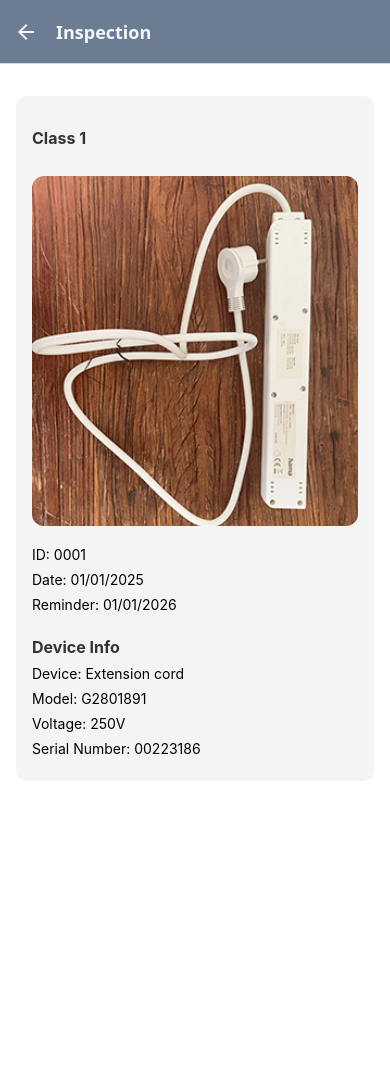
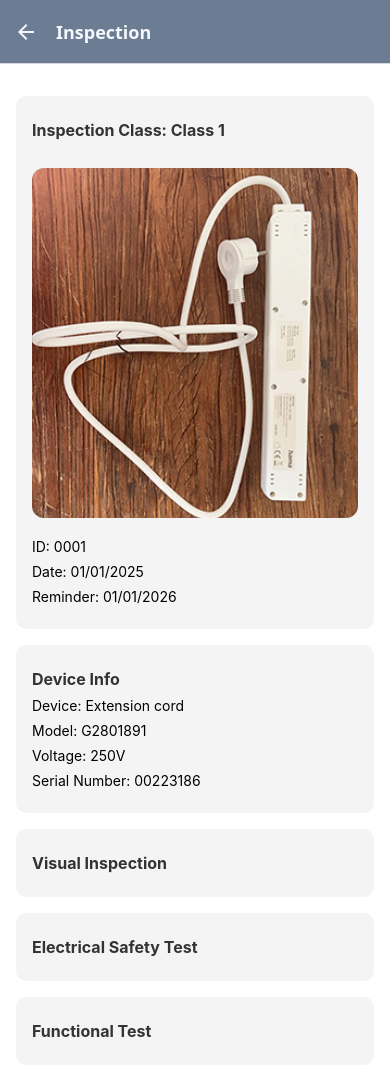
Before and after one commit to mdisumma/neumann-native, a React Native app: screen /Inspection in a window 390 px wide. Shown: the top 1076 px of the page. Before the commit the page ends 844 px from the top, so only its background shows below. Built offline with nearby package versions, Linux system fonts and the light colour scheme.

Commit message:
feat: update InspectionScreen layout and improve section titles; enhance JSON logging

```diff
--- a/api/inspection.json
+++ b/api/inspection.json
@@ -7,14 +7,14 @@
     "reminder": "01/01/2026"
   },
   "device_info": {
-    "section": "device_info",
+    "section": "Device Info",
     "device": "Extension cord",
     "model": "G2801891",
     "voltage": "250V",
     "serial_number": "00223186"
   },
   "visual_inspection": {
-    "section": "visual_inspection",
+    "section": "Visual Inspection",
     "questions": [
       {
         "order": "1",
@@ -31,7 +31,7 @@
     ]
   },
   "electrical_safety": {
-    "section": "electrical_safety",
+    "section": "Electrical Safety Test",
     "measurements": [
       {
         "order": 1,
@@ -45,7 +45,7 @@
     ]
   },
   "functional_test": {
-    "section": "functional_test",
+    "section": "Functional Test",
     "questions": [
       {
         "order": "1",
--- a/screens/InspectionScreen.tsx
+++ b/screens/InspectionScreen.tsx
@@ -13,11 +13,12 @@ interface Props {
 }
 
 export default function InspectionScreen({ navigation }: Props) {
+  console.log("inspectionJSON:", JSON.stringify(inspectionJSON, null, 2));
   return (
     <ScrollView contentContainerStyle={styles.container}>
       <View style={styles.responseBox}>
         <Text style={styles.sectionTitle}>
-          {inspectionJSON.inspection.inspection_class}
+          Inspection Class: {inspectionJSON.inspection.inspection_class}
         </Text>
         <Image
           source={require("../assets/images/test.jpg")} // your local image
@@ -32,7 +33,12 @@ export default function InspectionScreen({ navigation }: Props) {
         <Text style={styles.response}>
           Reminder: {inspectionJSON.inspection.reminder}
         </Text>
-        <Text style={styles.sectionTitle}>Device Info</Text>
+      </View>
+      {/* visual device info section */}
+      <View style={styles.responseBox}>
+        <Text style={styles.sectionTitle}>
+          {inspectionJSON.device_info.section}
+        </Text>
         <Text style={styles.response}>
           Device: {inspectionJSON.device_info.device}
         </Text>
@@ -44,6 +50,24 @@ export default function InspectionScreen({ navigation }: Props) {
         </Text>
         <Text style={styles.response}>
           Serial Number: {inspectionJSON.device_info.serial_number}
+        </Text>
+      </View>
+      {/* visual inspection section */}
+      <View style={styles.responseBox}>
+        <Text style={styles.sectionTitle}>
+          {inspectionJSON.visual_inspection.section}
+        </Text>
+      </View>
+      {/* Electrical Safety Test section */}
+      <View style={styles.responseBox}>
+        <Text style={styles.sectionTitle}>
+          {inspectionJSON.electrical_safety.section}
+        </Text>
+      </View>
+      {/* Functional test section */}
+      <View style={styles.responseBox}>
+        <Text style={styles.sectionTitle}>
+          {inspectionJSON.functional_test.section}
         </Text>
       </View>
     </ScrollView>
@@ -70,7 +94,7 @@ const styles = StyleSheet.create({
   sectionTitle: {
     fontSize: 16,
     fontWeight: "bold",
-    marginTop: 16,
+    marginTop: 8,
     marginBottom: 8,
     color: "#333",
   },
```
